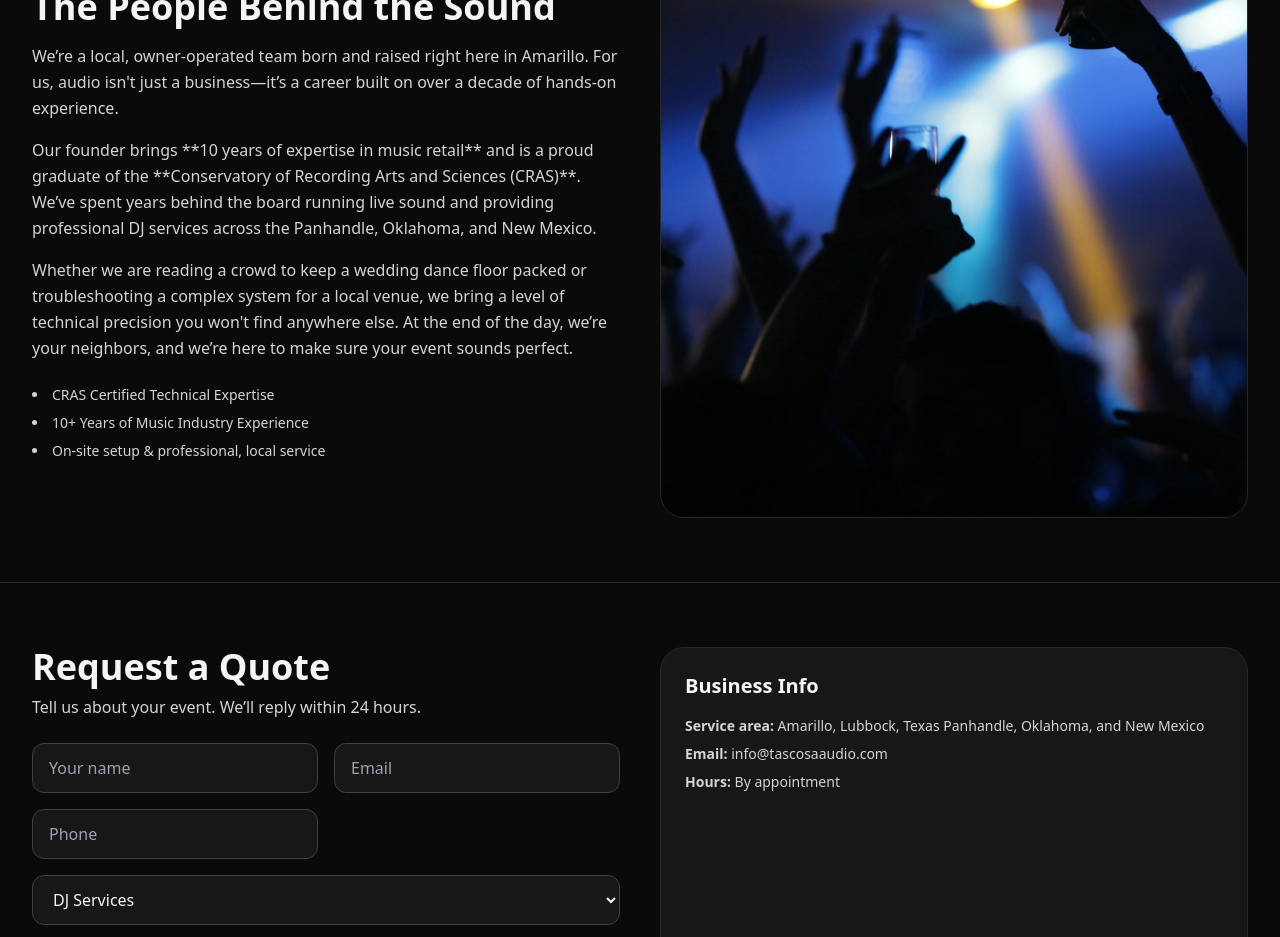
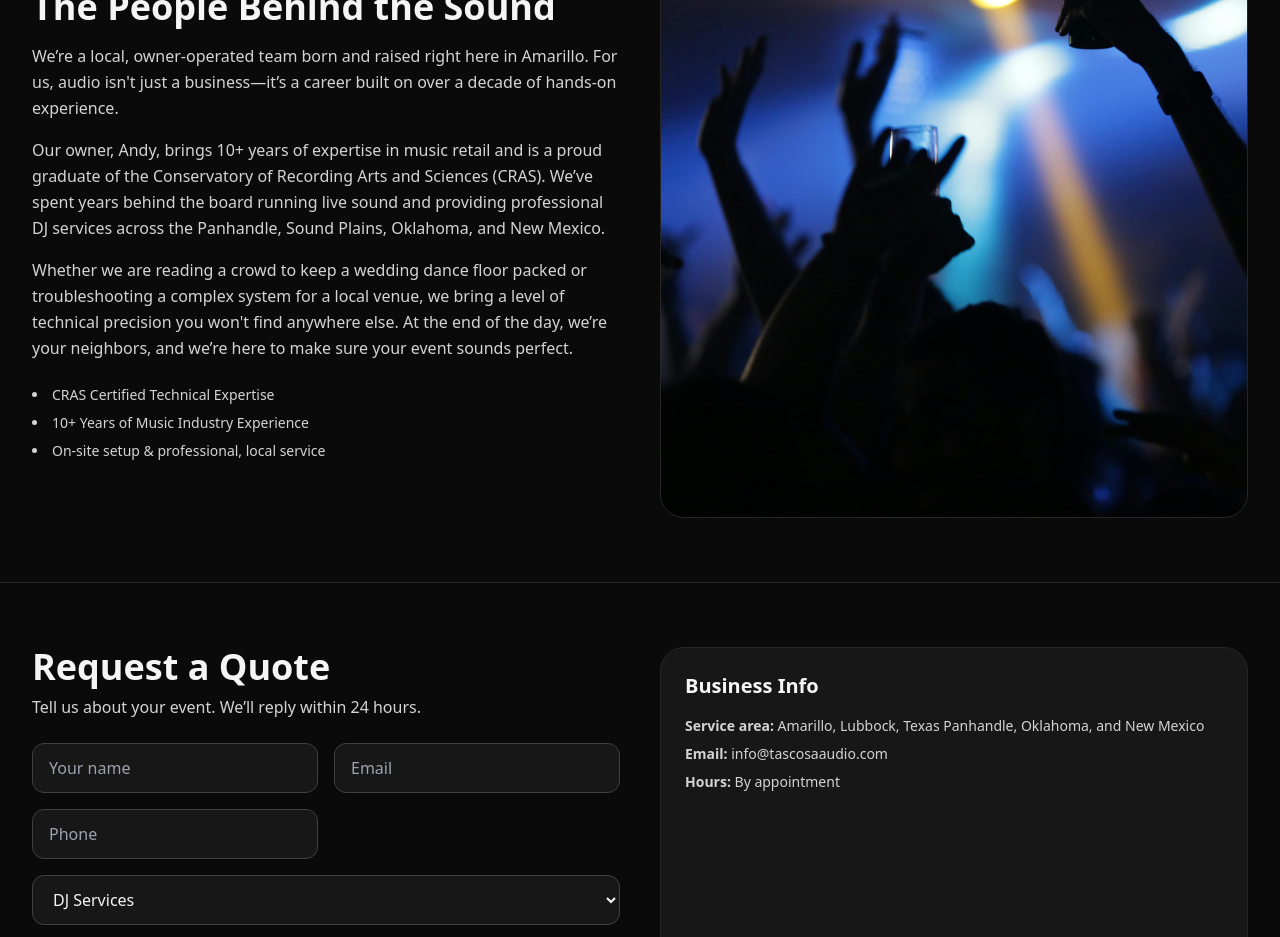
Before and after one commit to dexter806/tascosa.audio, a Next.js app: page / in a window 1280 px wide. Shown: the part 2620-3557 px from the top of the page. Built offline with nearby package versions, Linux system fonts and the light colour scheme.

Commit message:
Update index.js

```diff
--- a/pages/index.js
+++ b/pages/index.js
@@ -309,10 +309,10 @@ export default function Home() {
         hands-on experience.
       </p>
       <p className="mt-4 text-neutral-300 leading-relaxed">
-        Our founder brings **10 years of expertise in music retail** and is a proud
-        graduate of the **Conservatory of Recording Arts and Sciences (CRAS)**.
+        Our owner, Andy, brings 10+ years of expertise in music retail and is a proud
+        graduate of the Conservatory of Recording Arts and Sciences (CRAS).
         We’ve spent years behind the board running live sound and providing
-        professional DJ services across the Panhandle, Oklahoma, and New Mexico.
+        professional DJ services across the Panhandle, Sound Plains, Oklahoma, and New Mexico.
       </p>
       <p className="mt-4 text-neutral-300 leading-relaxed">
         Whether we are reading a crowd to keep a wedding dance floor packed or
```
